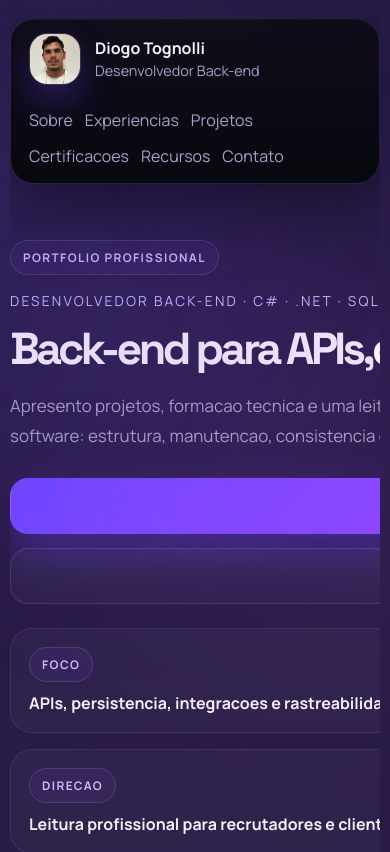
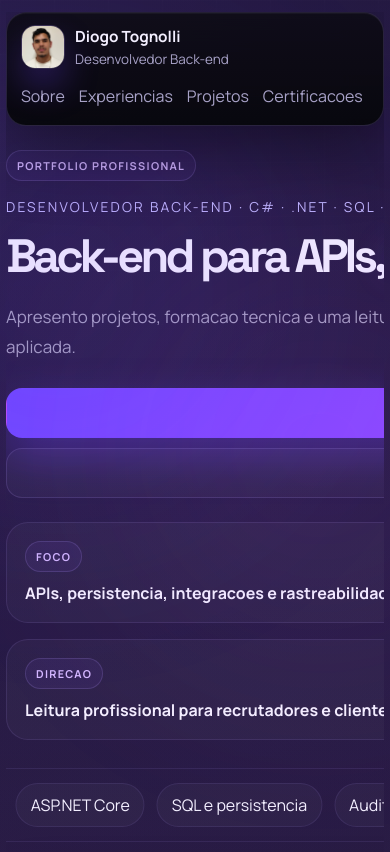
Before and after one commit to Tognolli0/Site, a React (Vite) app: page / in a window 390 px wide. Shown: the top 852 px of the page. Built offline with nearby package versions, Linux system fonts and the light colour scheme.

Commit message:
fix: improve portfolio responsiveness across devices

```diff
--- a/src/styles.css
+++ b/src/styles.css
@@ -10,6 +10,10 @@
 
 * {
   box-sizing: border-box;
+}
+
+img {
+  max-width: 100%;
 }
 
 html {
@@ -42,7 +46,7 @@ select {
 
 .app-shell {
   position: relative;
-  width: min(1260px, calc(100% - 32px));
+  width: min(1260px, calc(100% - 24px));
   margin: 0 auto;
   padding-bottom: 64px;
   overflow: clip;
@@ -133,6 +137,7 @@ select {
   flex-wrap: wrap;
   gap: 18px;
   color: #a8a2c7;
+  min-width: 0;
 }
 
 .nav a {
@@ -833,6 +838,7 @@ select {
 .project-showcase-stream div {
   display: flex;
   align-items: center;
+  flex-wrap: wrap;
   gap: 10px;
   padding: 10px 12px;
   border-radius: 16px;
@@ -985,7 +991,7 @@ select {
   }
 
   .hero-proof-grid {
-    grid-template-columns: 1fr;
+    grid-template-columns: repeat(2, minmax(0, 1fr));
   }
 
   .project-showcase-metrics {
@@ -1003,30 +1009,104 @@ select {
   }
 }
 
+@media (max-width: 900px) {
+  .topbar {
+    position: static;
+    margin-top: 12px;
+    padding: 14px 16px;
+  }
+
+  .nav {
+    width: 100%;
+    flex-wrap: nowrap;
+    overflow-x: auto;
+    padding-bottom: 4px;
+    scrollbar-width: none;
+  }
+
+  .nav::-webkit-scrollbar {
+    display: none;
+  }
+
+  .nav a {
+    flex: 0 0 auto;
+    white-space: nowrap;
+  }
+
+  .hero {
+    grid-template-columns: 1fr;
+    gap: 22px;
+    padding-top: 40px;
+  }
+
+  .hero-copy,
+  .hero-panel {
+    width: 100%;
+  }
+
+  .hero h1 {
+    max-width: 100%;
+    font-size: clamp(2.6rem, 9vw, 4.4rem);
+  }
+
+  .hero-text,
+  .hero-text-compact {
+    max-width: 100%;
+  }
+
+  .hero-points {
+    grid-template-columns: 1fr;
+  }
+
+  .hero-proof-grid {
+    grid-template-columns: 1fr;
+  }
+
+  .project-showcase-metrics,
+  .hero-metrics {
+    grid-template-columns: repeat(3, minmax(0, 1fr));
+  }
+
+  .cta-section {
+    padding: 24px;
+  }
+}
+
 @media (max-width: 760px) {
   .app-shell {
-    width: min(100% - 20px, 1260px);
+    width: calc(100% - 16px);
   }
 
   .topbar {
     flex-direction: column;
     align-items: flex-start;
+    gap: 16px;
+    border-radius: 20px;
   }
 
   .nav {
-    gap: 12px;
+    gap: 14px;
   }
 
   .hero {
-    padding-top: 56px;
+    padding-top: 24px;
   }
 
   .hero h1 {
-    font-size: 2.8rem;
+    font-size: clamp(2.2rem, 12vw, 3rem);
+    line-height: 0.98;
   }
 
   .brand {
     width: 100%;
+  }
+
+  .brand strong {
+    font-size: 0.96rem;
+  }
+
+  .brand span {
+    font-size: 0.84rem;
   }
 
   .hero-panel {
@@ -1077,11 +1157,11 @@ select {
   }
 
   .hero-metrics {
-    grid-template-columns: repeat(3, minmax(0, 1fr));
+    grid-template-columns: 1fr;
   }
 
   .hero-metrics article {
-    min-height: 112px;
+    min-height: 0;
     padding: 14px;
   }
 
@@ -1096,4 +1176,104 @@ select {
   .button {
     width: 100%;
   }
+
+  .project-top {
+    flex-direction: column;
+  }
+
+  .project-top a {
+    width: fit-content;
+  }
+
+  .project-showcase {
+    padding: 16px;
+  }
+
+  .project-showcase-metrics {
+    grid-template-columns: 1fr;
+  }
+
+  .contact-links {
+    grid-template-columns: 1fr;
+  }
+
+  .timeline-item {
+    grid-template-columns: 1fr;
+  }
+
+  .timeline-step {
+    width: 48px;
+    height: 48px;
+  }
 }
+
+@media (max-width: 480px) {
+  .app-shell {
+    width: calc(100% - 12px);
+  }
+
+  .topbar {
+    padding: 12px 14px;
+  }
+
+  .brand {
+    gap: 10px;
+  }
+
+  .brand-avatar {
+    width: 44px;
+    height: 44px;
+    border-radius: 14px;
+  }
+
+  .section-kicker,
+  .card-label,
+  .project-tag,
+  .mini-heading {
+    font-size: 0.68rem;
+    padding: 7px 10px;
+  }
+
+  .hero-actions {
+    gap: 10px;
+  }
+
+  .button {
+    min-height: 50px;
+    padding: 0 16px;
+    border-radius: 16px;
+  }
+
+  .profile-card,
+  .code-card,
+  .about-spotlight,
+  .feature-card,
+  .service-card,
+  .project-tab,
+  .project-preview,
+  .stack-card,
+  .education-tab,
+  .education-preview,
+  .timeline-item,
+  .cta-section,
+  .career-card,
+  .resource-card {
+    padding: 18px;
+    border-radius: 22px;
+  }
+
+  .profile-card-copy h3,
+  .project-preview h3,
+  .education-preview h3 {
+    font-size: 1.45rem;
+  }
+
+  .hero-proof-card {
+    padding: 18px;
+    border-radius: 20px;
+  }
+
+  .project-showcase-stream code {
+    font-size: 0.8rem;
+  }
+}
```
